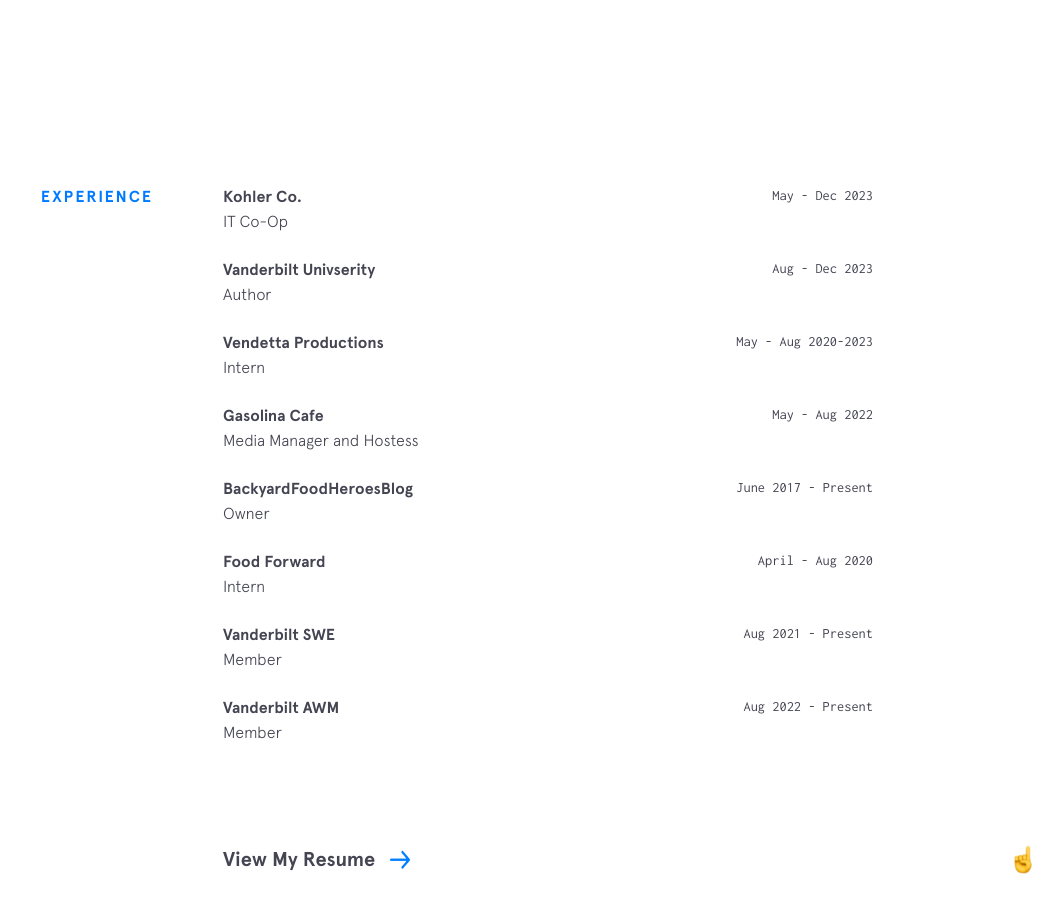
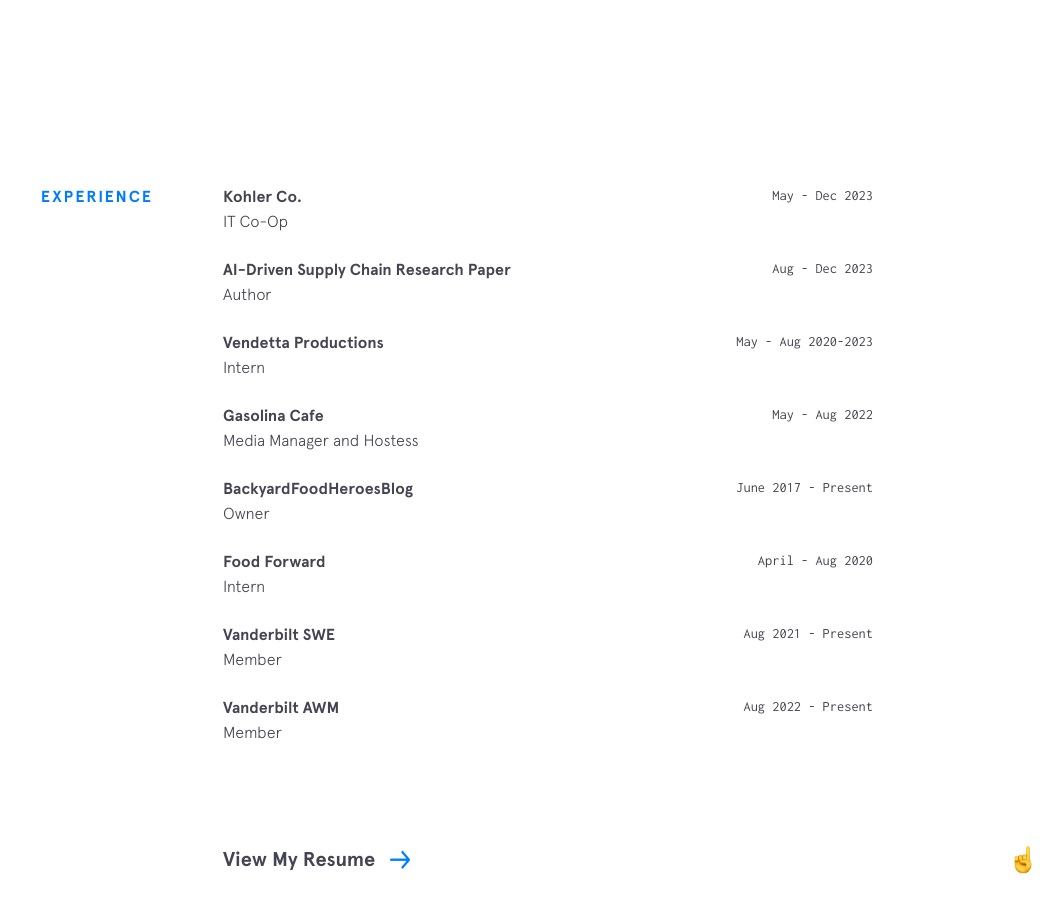
Before and after one commit to emmakyber/emmakyber.github.io, a Jekyll site: the page built from index.html, in a window 1280 px wide and 900 px high, scrolled down 1807 px. Shown: the whole window, without its empty margins (227-1280 px from the left). Built offline with Jekyll 4.4.1, drawn with Linux system fonts in a browser that asks for light colours; nearby versions of some CDN libraries.

Commit message:
profile updates

```diff
--- a/_data/experience.yml
+++ b/_data/experience.yml
@@ -3,7 +3,7 @@
   time: May - Dec 2023
   position: IT Co-Op
 
-- company: Vanderbilt Univserity
+- company: AI-Driven Supply Chain Research Paper
   url: https://drive.google.com/file/d/1lRnsLJeeqhnbNXTYcWmtnB0rAhn_ihTB/view?usp=drive_link
   time: Aug - Dec 2023
   position: Author
```
